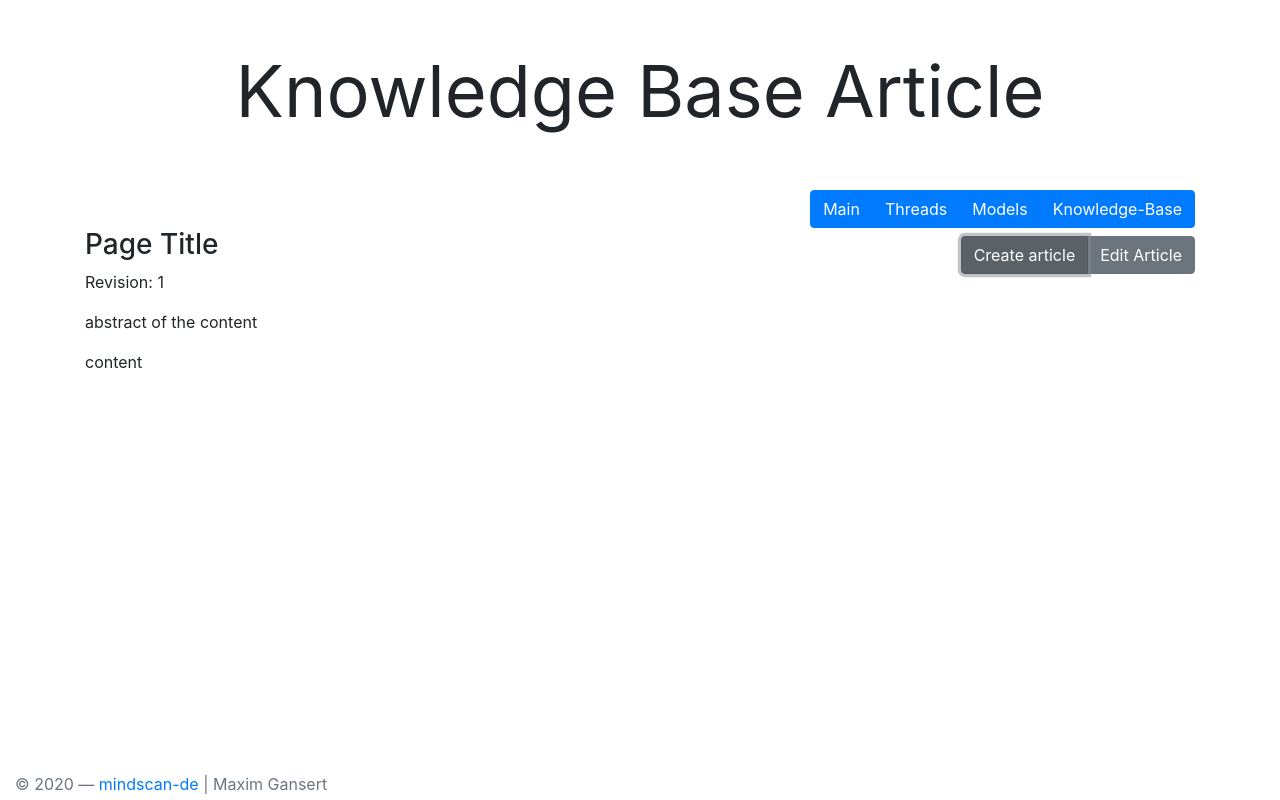
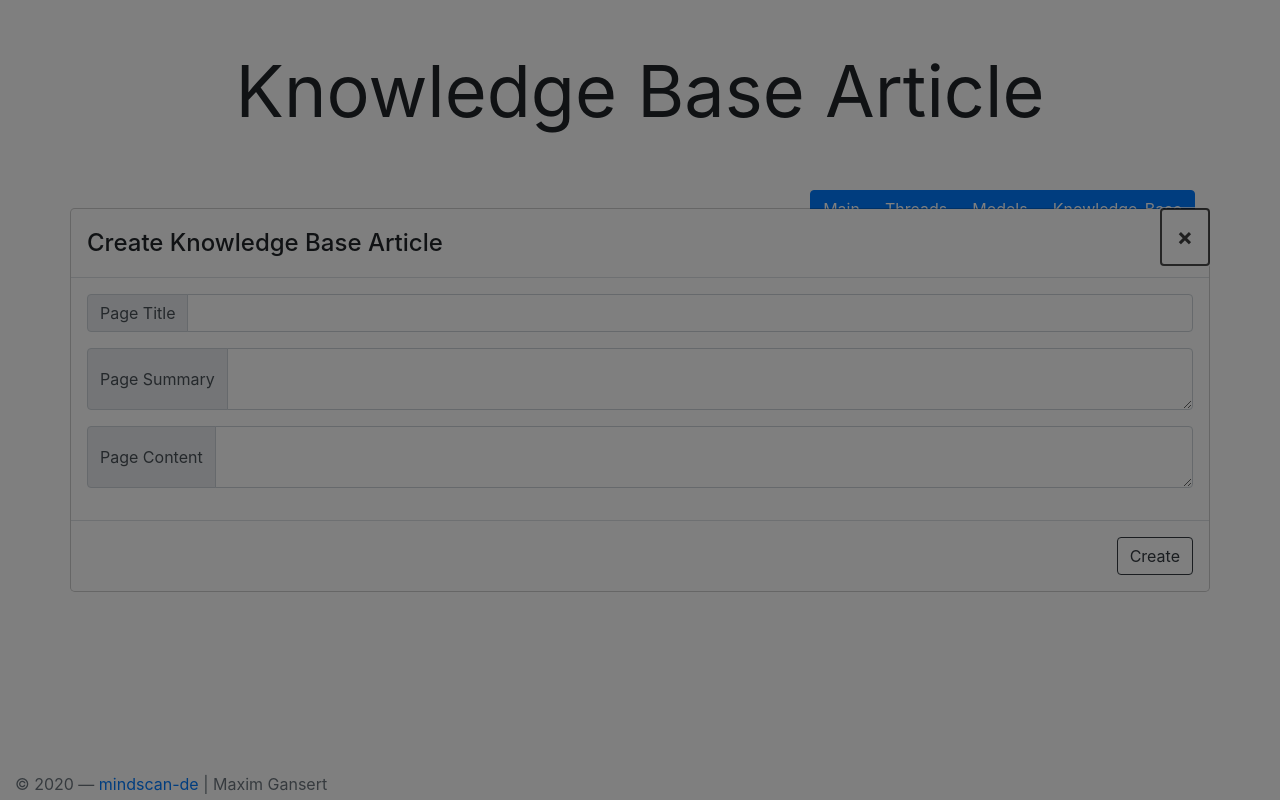
Before and after one commit to mindscan-de/CheapLithium-Frontend, an Angular app: page /showArticle/1 in a window 1280 px wide. Both pictures are taken after a click on the button "Create article". Built offline with nearby package versions, Linux system fonts and the light colour scheme; no server answers.

Commit message:
implement the dialog logic for creating a new knowledge base article

```diff
--- a/src/app/show-kb-article/create-kbarticle-dialog/create-kbarticle-dialog.component.html
+++ b/src/app/show-kb-article/create-kbarticle-dialog/create-kbarticle-dialog.component.html
@@ -1 +1,30 @@
-<p>create-kbarticle-dialog works!</p>
+<div class="modal-header">
+  <h4 class="modal-title">Create Knowledge Base Article</h4>
+  <button type="button" class="close" aria-label="Close" (click)="activeModal.dismiss('Dismiss')">
+	<span aria-hidden="true">&times;</span>
+  </button>
+</div>
+<div class="modal-body">
+	<div class="input-group mb-3">
+		<div class="input-group-prepend">
+    		<span class="input-group-text">Page Title</span>
+  		</div>
+  		<input type="text" class="form-control" [(ngModel)]="kbaPageTitle">
+	</div>
+	<div class="input-group mb-3">
+		<div class="input-group-prepend">
+    		<span class="input-group-text">Page Summary</span>
+  		</div>
+  		<textarea class="form-control" aria-label="With textarea" [(ngModel)]="kbaPageSummary"></textarea>
+	</div>
+
+	<div class="input-group mb-3">
+		<div class="input-group-prepend">
+    		<span class="input-group-text">Page Content</span>
+  		</div>
+  		<textarea class="form-control" aria-label="With textarea" [(ngModel)]="kbaPageContent"></textarea>
+	</div>
+</div>
+<div class="modal-footer">
+  <button type="button" class="btn btn-outline-dark" (click)="onCreate()">Create</button>
+</div>
--- a/src/app/show-kb-article/create-kbarticle-dialog/create-kbarticle-dialog.component.ts
+++ b/src/app/show-kb-article/create-kbarticle-dialog/create-kbarticle-dialog.component.ts
@@ -1,15 +1,25 @@
-import { Component, OnInit } from '@angular/core';
+import { Component } from '@angular/core';
+import { NgbActiveModal } from '@ng-bootstrap/ng-bootstrap';
+
+import { KnowledgeBaseBackendService } from '../../backend-services/knowledge-base-backend.service'
 
 @Component({
   selector: 'app-create-kbarticle-dialog',
   templateUrl: './create-kbarticle-dialog.component.html',
   styleUrls: ['./create-kbarticle-dialog.component.css']
 })
-export class CreateKBArticleDialogComponent implements OnInit {
+export class CreateKBArticleDialogComponent  {
 
-  constructor() { }
+	public kbaPageTitle : string = "";
+	public kbaPageSummary : string = "";
+	public kbaPageContent : string = "";
 
-  ngOnInit(): void {
-  }
+	constructor(public activeModal: NgbActiveModal, private backendService : KnowledgeBaseBackendService ) {}
 
+	onCreate() : void {
+		// TODO use the backendservice to create / if success then close the modalwith the result.
+		// FOR NOW we will stick with returning the observable
+
+		this.activeModal.close('done')
+	}
 }
--- a/src/app/show-kb-article/show-kb-article.component.ts
+++ b/src/app/show-kb-article/show-kb-article.component.ts
@@ -5,6 +5,9 @@ import {NgbModal, ModalDismissReasons} from '@ng-bootstrap/ng-bootstrap';
 
 // import the backend service.
 import { KnowledgeBaseBackendService } from '../backend-services/knowledge-base-backend.service';
+
+// import dialogs.
+import { CreateKBArticleDialogComponent } from "./create-kbarticle-dialog/create-kbarticle-dialog.component";
 
 // import the backend model data types
 import { BackendKBArticle } from '../backend-services/backend-model/backend-kb-article';
@@ -19,7 +22,7 @@ export class ShowKBArticleComponent implements OnInit {
 
 	public article:BackendKBArticle = new BackendKBArticle();
 
-	constructor(private activatedRoute : ActivatedRoute, private backendService: KnowledgeBaseBackendService, private modalService: NgbModal) { }
+	constructor(private activatedRoute : ActivatedRoute, private backendService: KnowledgeBaseBackendService, private modalService: NgbModal, private router : Router) { }
 
 	ngOnInit(): void {
 		var uuid = this.activatedRoute.snapshot.params['uuid'];
@@ -47,6 +50,16 @@ export class ShowKBArticleComponent implements OnInit {
 		// This will create a new article and the user shoud then be redirectedto the new article,
 		// the dialog will create it and then return a new uuid
 		// then the angular router will redirect the user to the new url with the new uuid
+		const modalref = this.modalService.open(CreateKBArticleDialogComponent, {centered: true, ariaLabelledBy: 'modal-basic-title', size:'xl' })
+
+		modalref.result.then((result) => {
+			result.subscribe(
+				data => this.onUUIDResult(data),
+				error => this.onError(error)
+			)
+		}, (reason) => {
+		  // this.closeResult = `Dismissed ${this.getDismissReason(reason)}`;
+		});
 	}
 
 	onEditArticle() : void {
@@ -54,4 +67,14 @@ export class ShowKBArticleComponent implements OnInit {
 		// article again / reload the content using the retrieveArticle method.
 	}
 
+
+	onUUIDResult(result:BackendModelUUIDResult) : void {
+		this.router.navigate(['/showArticle', {uuid:result.uuid}]);
+	}
+
+
+	onError(error):void {
+		console.log(error)
+	}
+
 }
```
